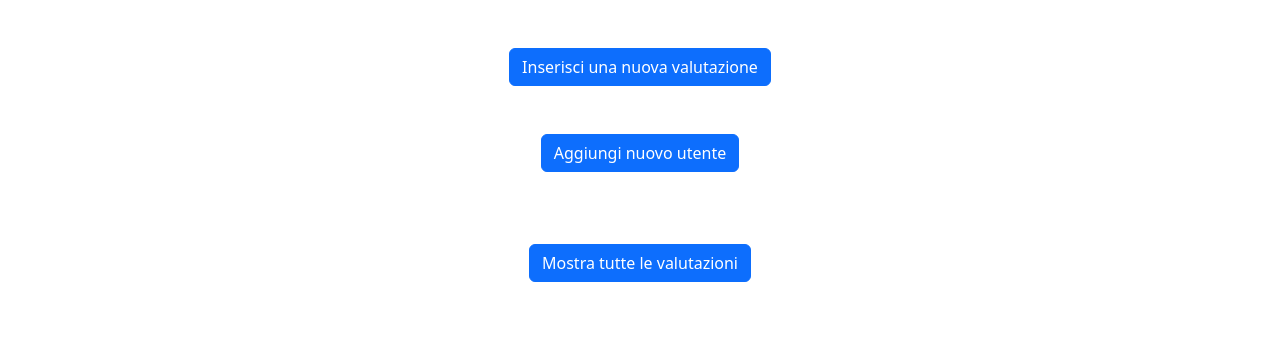
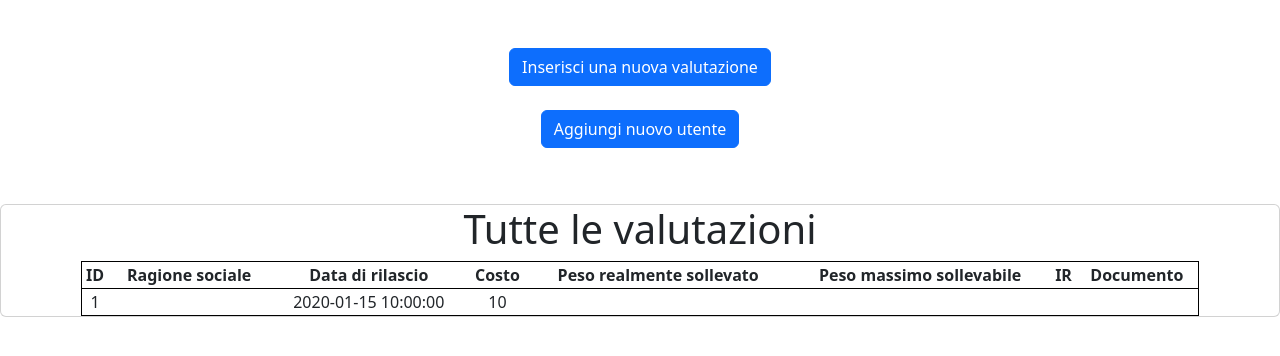
Before and after one commit to andrearanica/movimentazione-manuale, a PHP site: page /admin.php in a window 1280 px wide. Shown: the part 56-412 px from the top of the page. Run offline with PHP 8.4, Linux system fonts and the light colour scheme; the visitor is signed in with stand-in values (Sample User, id 1); tables that the repository leaves empty or names only in its code hold one stand-in row (values such as "Sample post"); data that the repository does not hold is empty.

Commit message:
🚧 Fix some stuff

```diff
--- a/admin.php
+++ b/admin.php
@@ -8,9 +8,7 @@
 }
 
 if (isset($_SESSION['username'])) {
-    if ($_SESSION['role'] != 1) {
-        header('Location: index.php');
-    }
+
 } else {
     header('Location: index.php');
 }
@@ -30,22 +28,19 @@
     <body>
         <?php require('./components/navbar.php'); ?>
         <div class="my-5 text-center">
-            <?php require('./components/newEvaluationModal.php'); ?>
+            <?php if ($_SESSION['role'] != 0) { echo '<button type="button" id="newEvaluationButton" class="btn btn-primary" data-bs-toggle="modal" data-bs-target="#exampleModal">Inserisci una nuova valutazione</button>'; require('./components/newEvaluationModal.php'); echo '<br /><br />'; } ?>
+            <?php if ($_SESSION['role'] == 1) { echo '<button class="btn btn-primary" data-bs-toggle="modal" data-bs-target="#newAccountModal">Aggiungi nuovo utente</button>'; require('./components/newUser.php'); echo '<br /><br />'; } ?>
+            <?php require('./components/showAllEvaluations.php'); ?>
+            <?php require('./components/accountInfo.php'); ?>
             <?php
 
             if (isset($_GET['result'])) {
                 if ($_GET['result'] == 'success') {
-                    echo '<div class="alert alert-success my-2"><b>Valutazione inserita</b></div>';
+                    echo '<div class="alert alert-success container"><b>Valutazione inserita</b></div>';
                 }
             }
 
             ?>
-            <br /><br /><br />
-            <?php require('./components/newUser.php'); ?>
-            <br /><br /><br />
-            <?php require('./components/showAllEvaluations.php'); ?>
-            <br /><br /><br />
-            <?php require('./components/accountInfo.php'); ?>
         </div>
         <script src="script.js"></script>
         <script src="https://ajax.googleapis.com/ajax/libs/jquery/3.6.3/jquery.min.js"></script>
--- a/components/accountInfo.php
+++ b/components/accountInfo.php
@@ -9,7 +9,7 @@
                     <h4>Il mio account</h4>
                     <p class="my-1" id="name_surname">Nome e cognome: <?php echo $_SESSION['name_surname']; ?></p>
                     <p class="my-1" id="username">Username: <?php echo $_SESSION['username']; ?></p>
-                    <p class="my-1" id="role">Ruolo: <?php if ($_SESSION['role'] == 0) { echo 'visualizzatore'; } ?></p>
+                    <p class="my-1" id="role">Ruolo: <?php if ($_SESSION['role'] == 0) { echo 'visualizzatore'; } else if ($_SESSION['role'] == 2) { echo 'operatore'; } ?></p>
                 </div>
                 <div class="modal-footer">
                     <!--<button type="button" class="btn btn-primary">Save changes</button>-->
--- a/components/navbar.php
+++ b/components/navbar.php
@@ -1,6 +1,6 @@
 <nav class="navbar navbar-expand-lg navbar-dark bg-dark">
   <div class="container-fluid">
-    <a class="navbar-brand" href="#">Benvenuto, <?php echo $_SESSION['name_surname']; ?></a>
+    <a class="navbar-brand" href="">Benvenuto, <?php echo $_SESSION['name_surname']; ?></a>
     <button class="navbar-toggler" type="button" data-bs-toggle="collapse" data-bs-target="#navbarSupportedContent" aria-controls="navbarSupportedContent" aria-expanded="false" aria-label="Toggle navigation">
       <span class="navbar-toggler-icon"></span>
     </button>
--- a/components/newEvaluation.php
+++ b/components/newEvaluation.php
@@ -8,6 +8,8 @@
       <div class="modal-body">
         <label for="businessName">Ragione sociale</label>
         <input class="form-control my-2 text-center" name="businessName" id="businessName">
+        <label></label>
+        <input class="form-control my-2 text-center" name="cost" id="cost">
         <label for="date">Data di emissione</label>
         <input class="form-control my-2 text-center" name="date" id="date" type="date">
         <label for="realWeight">Peso reale</label>
--- a/components/newEvaluationModal.php
+++ b/components/newEvaluationModal.php
@@ -1,6 +1,4 @@
-<button type="button" id="newEvaluationButton" class="btn btn-primary" data-bs-toggle="modal" data-bs-target="#exampleModal">
-                Inserisci una nuova valutazione
-            </button>
+
 <div class="modal fade" id="exampleModal" tabindex="-1" aria-labelledby="exampleModalLabel" aria-hidden="true">
                 <div class="modal-dialog">
                     <div class="modal-content">
@@ -12,6 +10,8 @@
                         <form action="./php/addNewEvaluation.php">
                             <label for="businessName">Ragione sociale</label>
                             <input class="form-control my-2 text-center" name="businessName" id="businessName">
+                            <label for="cost">Costo</label>
+                            <input class="form-control my-2 text-center" name="cost" id="cost" type="number">
                             <label for="date">Data di emissione</label>
                             <input class="form-control my-2 text-center" name="date" id="date" type="date">
                             <label for="realWeight">Peso reale</label>
--- a/components/newUser.php
+++ b/components/newUser.php
@@ -1,5 +1,4 @@
 <div>
-    <button class="btn btn-primary" data-bs-toggle="modal" data-bs-target="#newAccountModal">Aggiungi nuovo utente</button>
 </div>
 <div class="modal fade" id="newAccountModal" tabindex="-1" aria-labelledby="exampleModalLabel" aria-hidden="true">
   <div class="modal-dialog">
--- a/components/showAllEvaluations.php
+++ b/components/showAllEvaluations.php
@@ -1,8 +1,4 @@
-<a class="btn btn-primary" data-bs-toggle="collapse" href="#collapseExample" role="button" aria-expanded="false" aria-controls="collapseExample">
-    Mostra tutte le valutazioni
-</a>
-<div class="collapse" id="collapseExample">
-    <div class="card my-2">
+<div id="table" class="card my-2">
     <?php
 
     $ip = '127.0.0.1';
@@ -24,27 +20,22 @@
     $json = [];
     $n = 0;
 
-    echo '<table style="border-radius: 10px;"><tr style="border: 1px solid black;"><th>ID</th><th>Ragione sociale</th><th>Data di rilascio</th><th>Altezza da terra</th><th>Distanza verticale</th><th>Distanza orizzontale</th><th>Dislocazione angolare</th><th>Giudizio sulla presa</th><th>Peso realmente sollevato</th><th>Peso massimo sollevabile</th><th>IR</th></tr>';
+    echo '<h1>Tutte le valutazioni</h1><table style="border-radius: 10px;"><tr style="border: 1px solid black;"><th>ID</th><th>Ragione sociale</th><th>Data di rilascio</th><th>Costo</th><th>Peso realmente sollevato</th><th>Peso massimo sollevabile</th><th>IR</th><th>Documento</th></tr>';
     if ($result->num_rows > 0) {
         while ($row = $result->fetch_assoc()) {
             $id = $row['id'];
             $businessName = $row['businessName'];
             $date = $row['date'];
+            $cost = $row['cost'];
             $realWeight = $row['realWeight'];
-            $heightFromGround = $row['heightFromGround'];
-            $verticalDistance = $row['verticalDistance'];
-            $horizontalDistance = $row['horizontalDistance'];
-            $angularDisplacement = $row['angularDisplacement'];
-            $gripValue = $row['gripValue'];
             $maximumWeight = $row['maximumWeight'];
             $IR = $row['IR'];
             echo "
-            <tr style='border: 1px solid black;'><td>$id</td><td>$businessName</td><td>$date</td><td>$heightFromGround</td><td>$verticalDistance</td><td>$horizontalDistance</td><td>$angularDisplacement</td><td>$gripValue</td><td>$realWeight</td><td>$maximumWeight</td><td>$IR</td></tr>
+            <tr style='border: 1px solid black;'><td>$id</td><td>$businessName</td><td>$date</td><td>$cost</td><td>$realWeight</td><td>$maximumWeight</td><td>$IR</td></tr>
             ";
         }
     }
     echo '</table>';
 
     ?>
-    </div>
 </div>
--- a/php/addNewEvaluation.php
+++ b/php/addNewEvaluation.php
@@ -1,6 +1,7 @@
 <?php
 
 $businessName = $_REQUEST['businessName'];
+$cost = $_REQUEST['cost'];
 $date = $_REQUEST['date'];
 $heightFromGround = floatval($_REQUEST['heightFromGround']);
 $verticalDistance = floatval($_REQUEST['verticalDistance']);
@@ -50,7 +51,7 @@
 
 $IR = floatval(intval($realWeight) / $maximumWeight);
 
-$query = "INSERT INTO evaluations (businessName, date, realWeight, heightFromGround, verticalDistance, horizontalDistance, angularDisplacement, gripValue, maximumWeight, IR) VALUES ('$businessName', $date, $realWeight, '$heightFromGround', '$verticalDistance', '$horizontalDistance', '$angularDisplacement', '$gripValue', '$maximumWeight', '$IR');";
+$query = "INSERT INTO evaluations (businessName, cost, date, realWeight, heightFromGround, verticalDistance, horizontalDistance, angularDisplacement, gripValue, maximumWeight, IR) VALUES ('$businessName', $cost, '$date', $realWeight, '$heightFromGround', '$verticalDistance', '$horizontalDistance', '$angularDisplacement', '$gripValue', '$maximumWeight', '$IR');";
 
 $result = $connection->query($query);
 
--- a/php/addNewUser.php
+++ b/php/addNewUser.php
@@ -3,7 +3,7 @@
 $name = $_GET['name'];
 $surname = $_GET['surname'];
 $username = $_GET['username'];
-$password = $_GET['password'];
+$password = hash('sha256', $_GET['password']);
 $role = $_GET['password'];
 
 $ip = '127.0.0.1';
--- a/php/login.php
+++ b/php/login.php
@@ -13,7 +13,7 @@
 
 if (isset($_POST['username']) && isset($_POST['username'])) {
     $username = $_POST['username'];
-    $password = $_POST['password'];
+    $password = hash('sha256', $_POST['password']);
 } else {
     header('Location: ../index.php?error');
 }
--- a/style.css
+++ b/style.css
@@ -2,7 +2,7 @@
     border: 1px solid black;
 }
 
-.card {
+table {
     margin-left: 80px;
     margin-right: 80px;
 }
```
